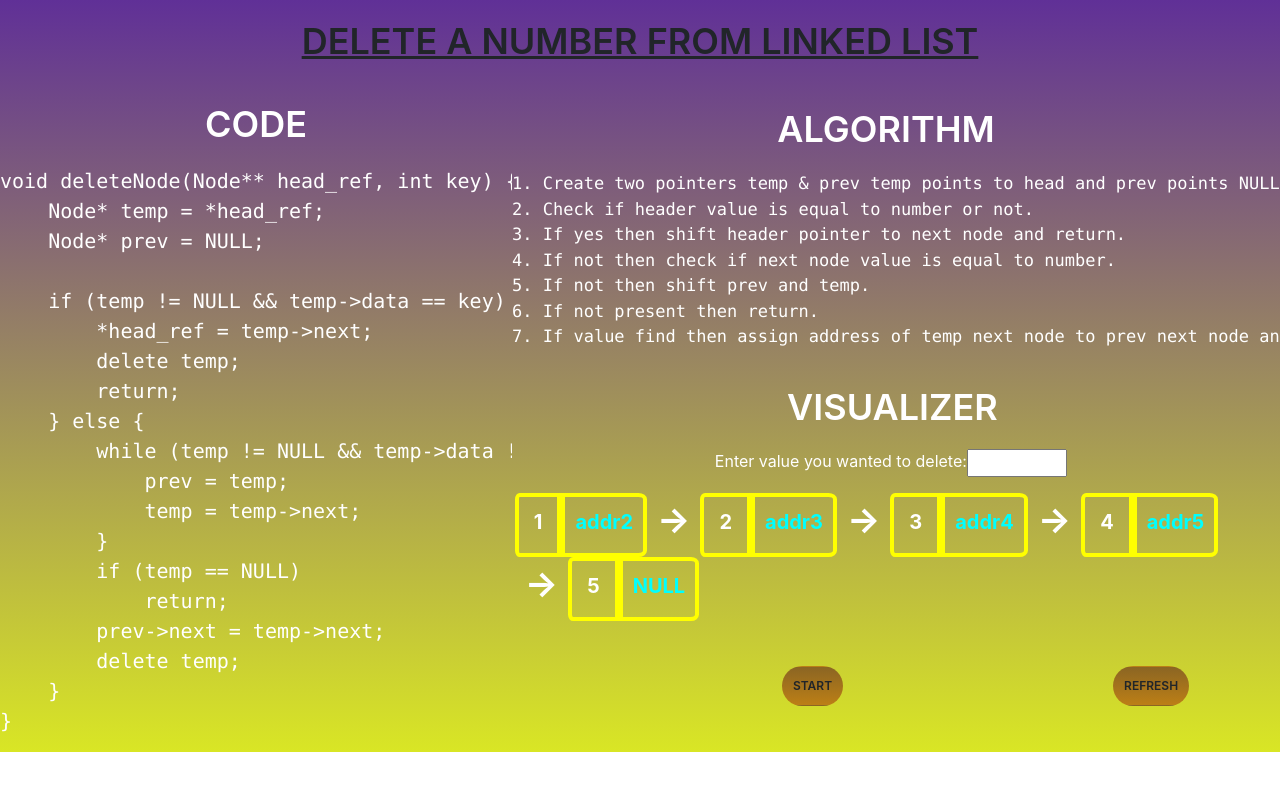
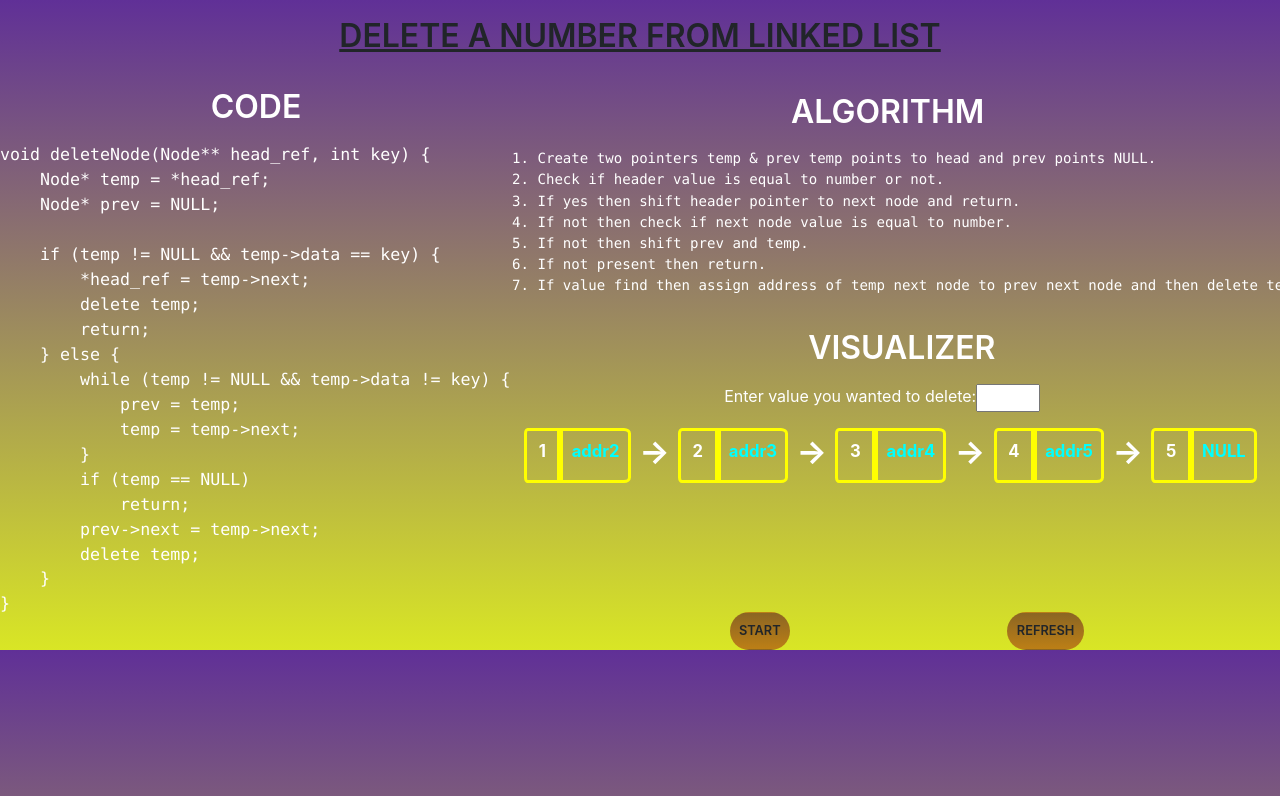
Before and after one commit to SumitKumarCSE/Delete-A-Number-From-Linked-List, a plain HTML site: page index.html in a window 1280 px wide. Drawn offline with nearby package versions, Linux system fonts and the light colour scheme.

Commit message:
Update styles.css

```diff
--- a/styles.css
+++ b/styles.css
@@ -4,27 +4,26 @@
 }
 
 body{
-    height: 730px;
     background: linear-gradient(to bottom, rgb(96, 48, 151), rgb(217, 230, 37));
     background-size: cover;
-    background-repeat: no-repeat;
+    background-repeat: repeat;
 }
 h1{
-    margin: 10px 10px 10px 10px;
-    padding: 10px;
+    margin: 0.65vw;
+    padding: 0.65vw;
     text-align: center;
-    font-size: 36px;
+    font-size: 2.5vw;
     font-weight: 600;
 }
 
 /* Left Div (Code Area) */
 .left-div{
-    width: 40%;
+    width: 40vw;
     float: left;
     color: white;
 }
 .left-div pre{
-    font-size: 20px;
+    font-size: 1.3vw;
     background-color: transparent;
     border: none;
     color: white;
@@ -37,19 +36,19 @@ h1{
     color: white;
 }
 .right-div pre{
-    font-size: 17px;
+    font-size: 1.1vw;
     background-color: transparent;
     border: none;
     color: white;
 }
 
 input{
-    width: 100px;
+    width: 5vw;
 }
 /* Pointer */
 .shift-pointer{
     width: 100%;
-    font-size: 20px;
+    font-size: 2vw;
     font-weight: 600;
     border: none;
 }
@@ -57,35 +56,33 @@ input{
 /* Nodes */
 .visualizer{
     float: right;
-    margin-right: 10px;
+    margin-right: 0.65px;
     width: 59%;
     height: 300px;
-    /* background-color: aqua; */
     color: white;
 }
 .btn{
     background: linear-gradient(to bottom, rgb(139, 101, 35), rgb(188, 127, 22));
-    font-size: 12px;
+    font-size: 1vw;
     font-weight: 600;
     float: left;
-    border-radius: 50px;
-    padding: 10px;
-    margin-left: 270px;
+    border-radius: 2.5vw;
+    padding: 0.65vw;
+    margin-left: 17vw;
 }
 .show{
-    margin-bottom: 100px;
-
+    margin-bottom: 10vw;
 }
 .val{
-    border: 4px solid yellow;
-    padding: 10px 15px 0 15px;
+    border: 0.25vw solid yellow;
+    padding: 0.65vw 0.9vw 0 0.9vw;
     float: left;
     border-top-left-radius: 10%;
     border-bottom-left-radius: 10%;
 }
 .addr{
-    border: 4px solid yellow;
-    padding: 10px 10px 0 10px;
+    border: 0.25vw solid yellow;
+    padding: 0.65vw 0.65vw 0 0.65vw;
     float: left;
     border-top-right-radius: 10%;
     border-bottom-right-radius: 10%;
@@ -96,7 +93,7 @@ input{
 #value4,
 #value5{
     text-align: center;
-    font-size: 20px;
+    font-size: 1.3vw;
     font-weight: bolder;
     /* color: aqua; */
 }
@@ -107,7 +104,7 @@ input{
 #address5,
 #address6{
     text-align: center;
-    font-size: 20px;
+    font-size: 1.3vw;
     font-weight: bolder;
     color: aqua;
 }
@@ -118,9 +115,9 @@ input{
 .ptr5{
     float: left;
     font-weight: bolder;
-    font-size: 35px;
-    margin-left: 10px;
-    margin-right: 10px;
+    font-size: 2.5vw;
+    margin-left: 0.65vw;
+    margin-right: 0.65vw;
 }
 .animation{
     color: red;
```
